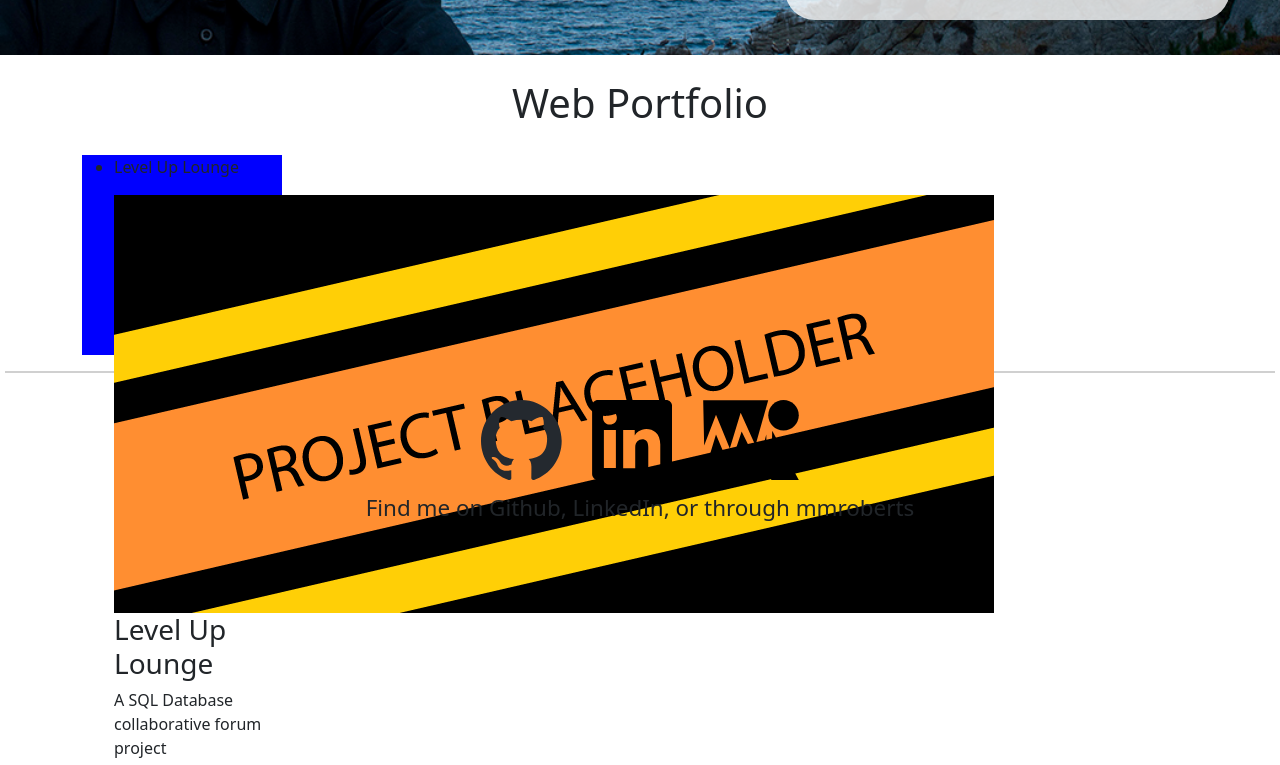
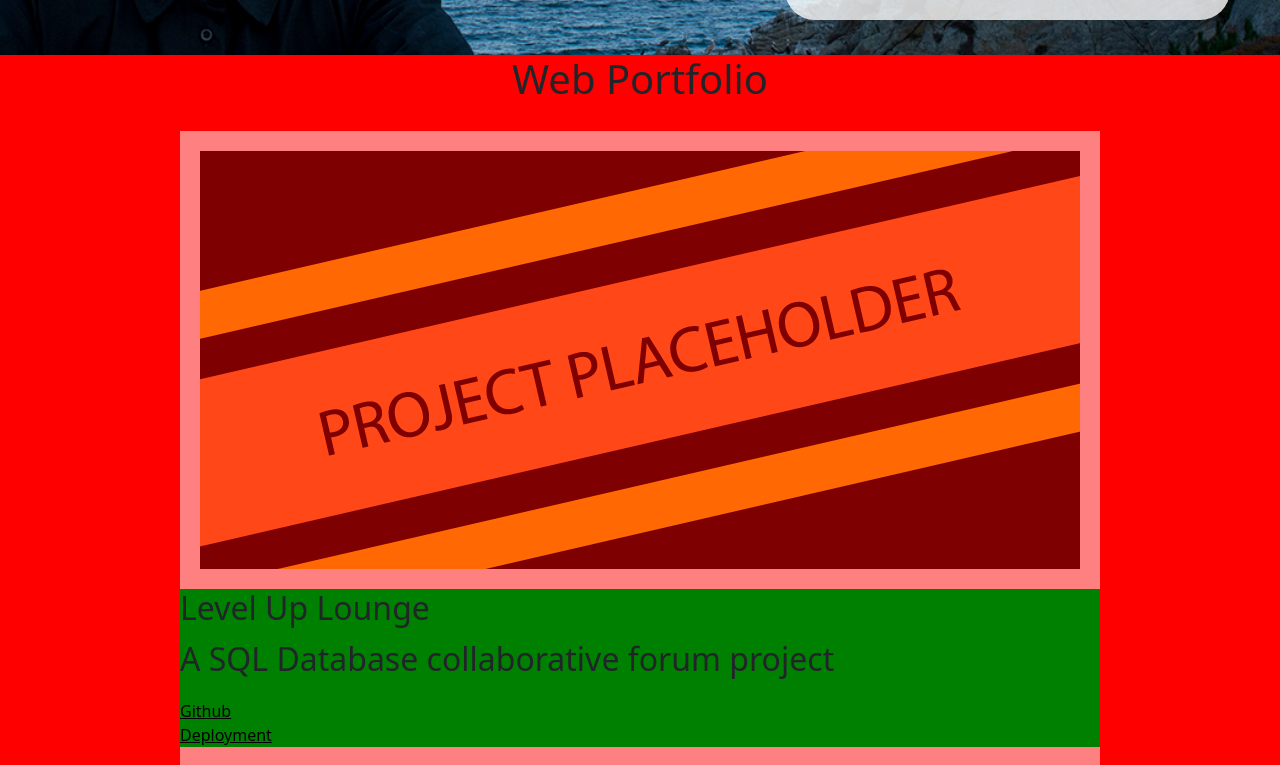
Before and after one commit to Mattmrob/r-portfolio, a React (Vite) app: page /Portfolio in a window 1280 px wide. Shown: the part 380-1145 px from the top of the page. Built offline with nearby package versions, Linux system fonts and the light colour scheme.

Commit message:
Making significant progress on portfolio page css / function

```diff
--- a/src/components/Project.jsx
+++ b/src/components/Project.jsx
@@ -1,10 +1,9 @@
 function Project(props) {
     return (
-      <ul className="p-container">
+      <ul className="p-project">
         {props.project.map((project) => {
             return(
-          <li classname="p-project" key={project.id}>
-            <p>{project.title}</p>
+          <div key={project.id}>
 
             <img
             alt={project.title}
@@ -14,19 +13,14 @@
 
             <div className="p-t-container">
 
-                <h3 className="p-title">
-                    {project.title}
-                </h3>
+                <h3>{project.title}</h3>
+                <p>{project.text}</p>
 
-                <p className="p-text">
-                    {project.text}
-                </p>
-
-                <a target="_blank" className="p-link" href={project.github}>Github</a>
-                <a target="_blank" className="p-link" href={project.deployment}>Deployment</a>
+                <a target="_blank" href={project.github}>Github</a>
+                <a target="_blank" href={project.deployment}>Deployment</a>
 
             </div>
-          </li>
+          </div>
             );
         })}
       </ul>
--- a/src/index.css
+++ b/src/index.css
@@ -395,9 +395,51 @@
 /* ------------ PORTFOLIO STARTS HERE --------------- */
 
 .p-container {
-    height: 200px;
-    width: 200px;
-    background-color: blue;
+    display: flex;
+    flex-flow: column nowrap;
+    justify-content: center;
+    width: 100vw;
+    margin: 0px;
+    background-color: red;
+}
+
+.p-project {
+    width: 100%;
+    margin: 0px;
+    padding: 0px;
+    flex-basis: 40%;
+    position: relative;
+    display: flex;
+    flex-flow: row wrap;
+    justify-content: center;
+    overflow: hidden;
+}
+
+.p-img {
+    width: 100%;
+    opacity: .5;
+    padding: 20px;
+    background-color: white;
+}
+
+.p-t-container {
+    position: relative;
+    display: flex;
+    flex-flow: column wrap;
+    justify-content: center;
+    background-color: green;
+}
+
+.p-t-container h3 {
+    font-size: 2em;
+}
+
+.p-t-container p {
+    font-size: 2em;
+}
+
+.p-link {
+
 }
 
 /* ------------ PORTFOLIO ENDS HERE --------------- */
--- a/src/pages/Portfolio.jsx
+++ b/src/pages/Portfolio.jsx
@@ -4,12 +4,10 @@
 
 export default function PortfolioPage() {
     return (
-      <div className="container pt-4">
+      <div className="p-container">
         <h1 className="title">Web Portfolio</h1>
 
         <Project project={projects} />
-
       </div>
-
     );
   }
```
